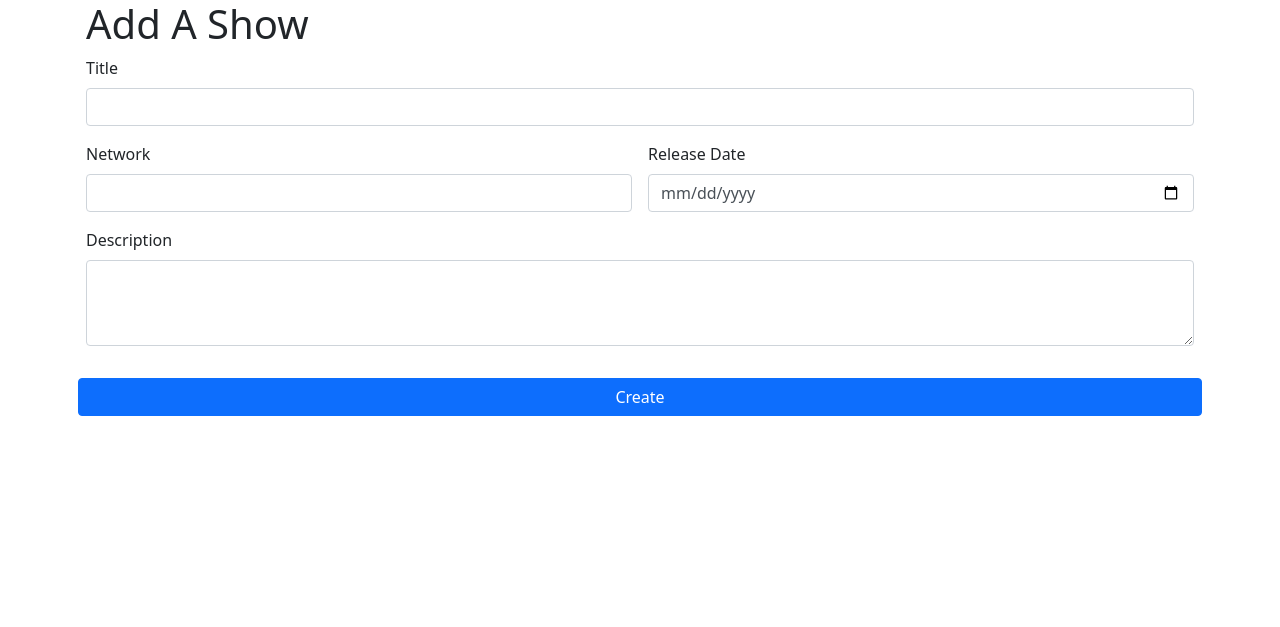
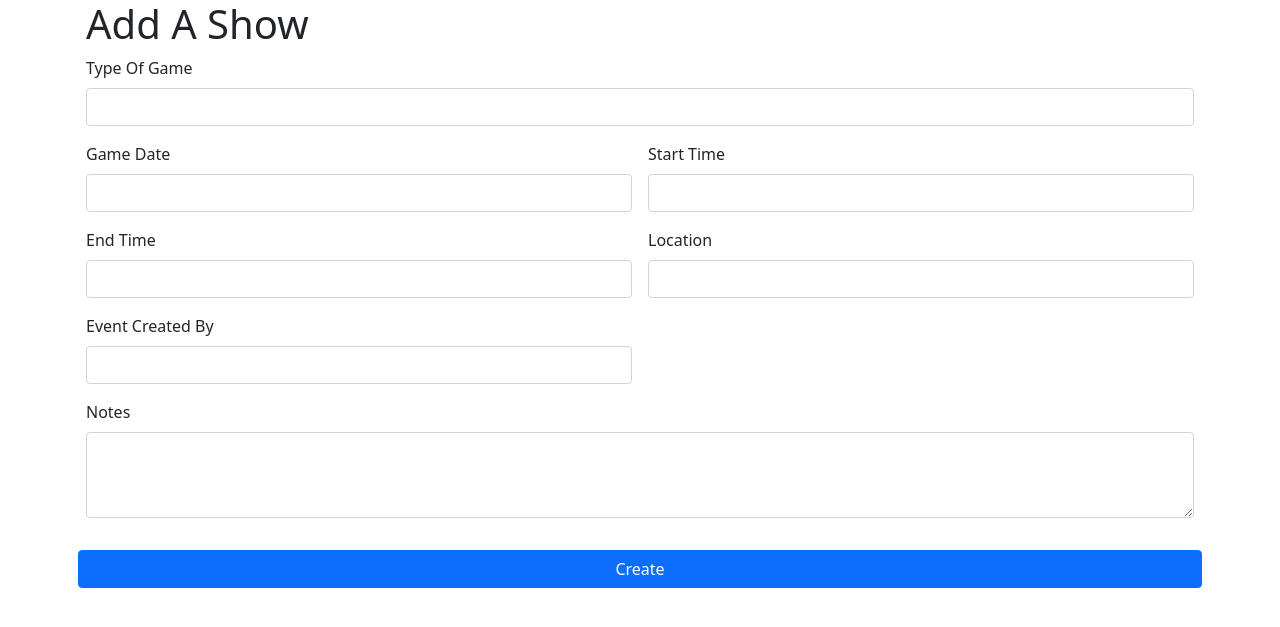
Before and after one commit to doakungfu/NerdQuest, a Django app: template NerdQuest/events/templates/newgame.html in a window 1280 px wide. Shown: the top 627 px of the page. Run offline with Django 3.2, Linux system fonts and the light colour scheme; the template is opened without the code that fills it, so the values that code supplies are empty; some libraries are stand-ins or nearby versions.

Commit message:
updated new game form to reflect the model

```diff
--- a/NerdQuest/events/templates/newgame.html
+++ b/NerdQuest/events/templates/newgame.html
@@ -22,7 +22,7 @@
         <div class="container">
             <h1>Add A Show</h1>
 
-            <form class="row g-3" action="/shows/create" method="POST">
+            <form class="row g-3" action="/games/create" method="POST">
                 {% if messages %}
                 <ul class="messages">
                     {% for message in messages %}
@@ -32,20 +32,32 @@
             {% endif %}
                 {% csrf_token %}
                 <div class="col-12">
-                    <label for="title" class="form-label">Title</label>
-                    <input type="text" class="form-control" id="title" name="title">
+                    <label for="type" class="form-label">Type Of Game</label>
+                    <input type="text" class="form-control" id="type" name="type">
                 </div>
                 <div class="col-md-6">
-                    <label for="network" class="form-label">Network</label>
-                    <input type="text" class="form-control" id="network" name="network">
+                    <label for="date" class="form-label">Game Date</label>
+                    <input type="text" class="form-control" id="date" name="date">
                 </div>
                 <div class="col-md-6">
-                    <label for="release" class="form-label">Release Date</label>
-                    <input type="date" class="form-control" id="release" name="release">
+                    <label for="start" class="form-label">Start Time</label>
+                    <input type="text" class="form-control" id="start" name="start">
+                </div>
+                <div class="col-md-6">
+                    <label for="end" class="form-label">End Time</label>
+                    <input type="text" class="form-control" id="end" name="end">
+                </div>
+                <div class="col-md-6">
+                    <label for="location" class="form-label">Location</label>
+                    <input type="text" class="form-control" id="location" name="location">
+                </div>
+                <div class="col-md-6">
+                    <label for="created_by" class="form-label">Event Created By</label>
+                    <input type="text" class="form-control" id="created_by" name="created_by">
                 </div>
                 <div class="mb-3">
-                    <label for="description" class="form-label">Description</label>
-                    <textarea class="form-control" id="description" name="description" rows="3"></textarea>
+                    <label for="notes" class="form-label">Notes</label>
+                    <textarea class="form-control" id="notes" name="notes" rows="3"></textarea>
                 </div>
                 <button class="btn btn-primary"type="submit">Create</button>
             </form>
```
